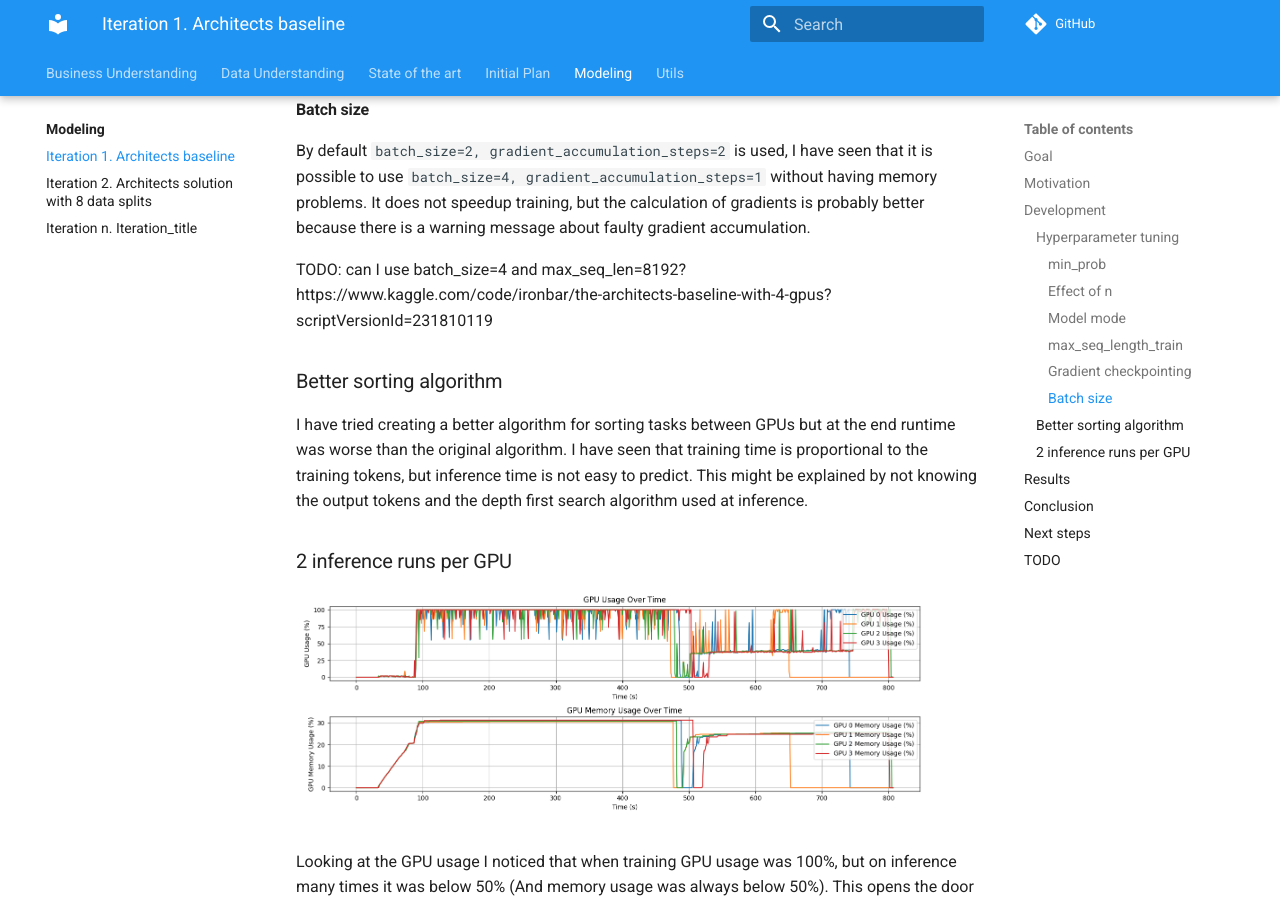
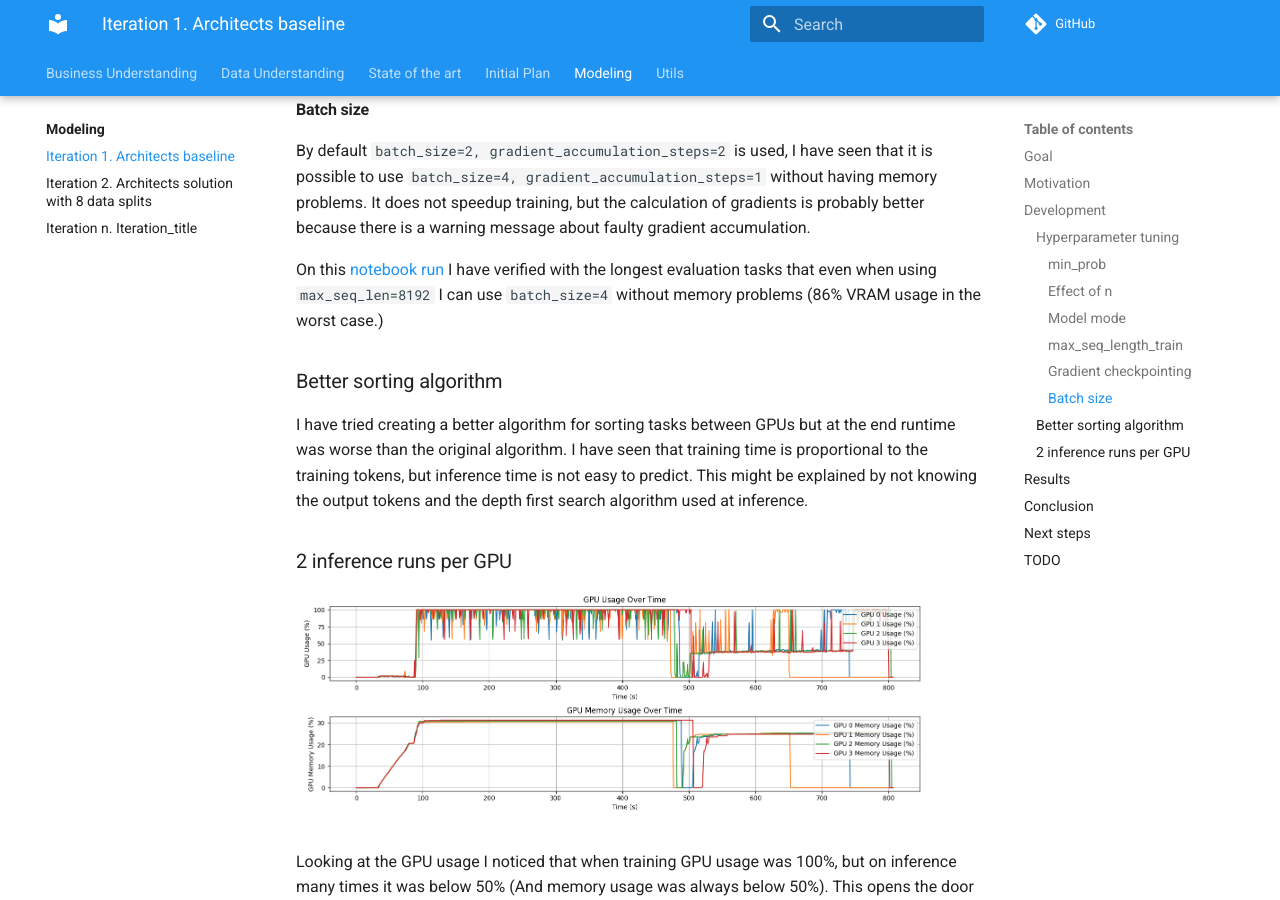
Before and after one commit to ironbar/arc25, an MkDocs documentation site: the page built from docs/modeling/Iteration_01.md, in a window 1280 px wide and 900 px high, scrolled down 1455 px. Built offline with MkDocs 1.6.1 and Material for MkDocs 9.7.7, drawn with Linux system fonts in a browser that asks for light colours; comment, search, counter and statistics services are not loaded.

Commit message:
verified that is safe to use batch_size=4

```diff
--- a/docs/modeling/Iteration_01.md
+++ b/docs/modeling/Iteration_01.md
@@ -66,8 +66,7 @@ I didn't see any significative change in training speed after disabling it.
 By default `batch_size=2, gradient_accumulation_steps=2` is used, I have seen that it is possible to use `batch_size=4, gradient_accumulation_steps=1` without having memory problems. It does not speedup training, but
 the calculation of gradients is probably better because there is a warning message about faulty gradient accumulation.
 
-TODO: can I use batch_size=4 and max_seq_len=8192?
-https://www.kaggle.com/code/ironbar/the-architects-baseline-with-4-gpus?scriptVersionId=231810119
+On this [notebook run](https://www.kaggle.com/code/ironbar/the-architects-baseline-with-4-gpus?scriptVersionId=231810119) I have verified with the longest evaluation tasks that even when using `max_seq_len=8192` I can use `batch_size=4` without memory problems (86% VRAM usage in the worst case.)
 
 ### Better sorting algorithm
 
@@ -87,6 +86,7 @@ After the change GPU usage is almost 100%.
 
 ## Results
 
+
 [Gsheet with results](https://docs.google.com/spreadsheets/d/1NmmCZA7gPOyoBypwvpw_JhYdjcvqNFHibX_WahwTHIM/edit?gid=0#gid=0&range=A1)
 
 According to the official [ARC](https://arcprize.org/leaderboard) documentation the solution from the Architects should score around 2.5%, but my first successful submission scored 7%. I guess the improvement comes from splitting the data in 4 folds and using 4 gpus (instead of 2 folds on 2 gpus).
```
